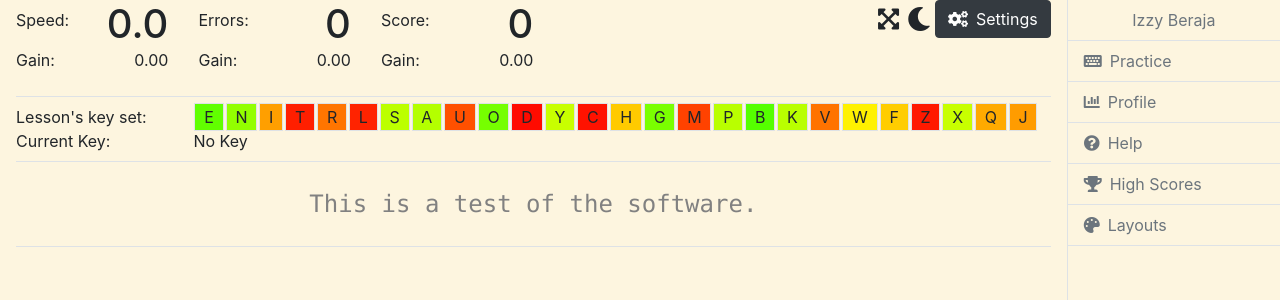
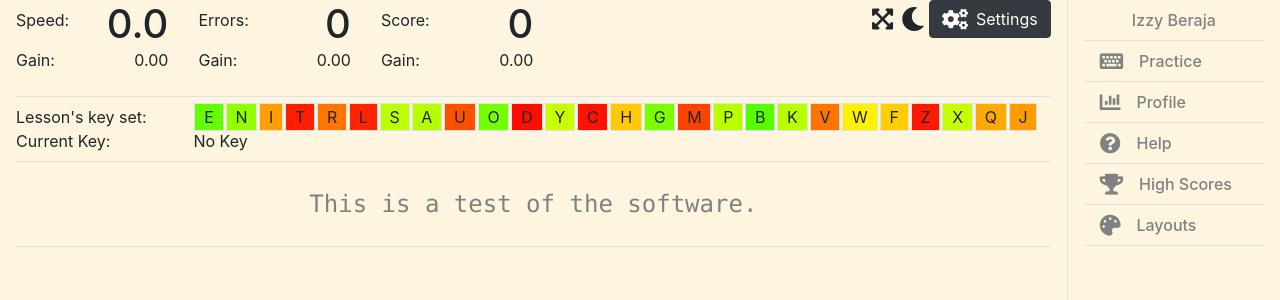
Before and after one commit to IzzyBeraja/Time-Manager-FrontEnd, a React (Create React App) app: page / in a window 1280 px wide. Shown: the top 300 px of the page. Built offline with nearby package versions, Linux system fonts and the light colour scheme.

Commit message:
Cleaned up the nav with scss 🧼

```diff
--- a/src/components/Navbar/Navbar.scss
+++ b/src/components/Navbar/Navbar.scss
@@ -0,0 +1,22 @@
+@import "layout/theme.scss";
+
+nav {
+  :first-child {
+    text-align: center;
+  }
+  position: sticky;
+  flex-direction: column;
+  font-weight: 500;
+  margin: 0 1rem;
+}
+
+.nav-link {
+  border-bottom: $borderStyle;
+  color: $grey;
+}
+
+i {
+  margin-right: 1rem;
+  font-size: 1.3rem;
+  vertical-align: middle;
+}
--- a/src/components/Navbar/Navbar.tsx
+++ b/src/components/Navbar/Navbar.tsx
@@ -4,31 +4,28 @@ import "./Navbar.scss";
 
 const Navbar = () => {
   return (
-    <nav className="nav flex-column sticky-top">
-      <Link
-        className="nav-link text-center border-bottom text-secondary"
-        to="/account"
-      >
+    <nav>
+      <Link className="nav-link" to="/account">
         Izzy Beraja
       </Link>
-      <Link className="nav-link border-bottom text-secondary" to="/">
-        <i className="fas fa-keyboard mr-2" />
+      <Link className="nav-link" to="/">
+        <i className="fas fa-keyboard" />
         Practice
       </Link>
-      <Link className="nav-link border-bottom text-secondary" to="/profile">
-        <i className="fas fa-chart-bar mr-2" />
+      <Link className="nav-link" to="/profile">
+        <i className="fas fa-chart-bar" />
         Profile
       </Link>
-      <Link className="nav-link border-bottom text-secondary" to="/help">
-        <i className="fas fa-question-circle mr-2" />
+      <Link className="nav-link" to="/help">
+        <i className="fas fa-question-circle" />
         Help
       </Link>
-      <Link className="nav-link border-bottom text-secondary" to="/highscores">
-        <i className="fas fa-trophy mr-2" />
+      <Link className="nav-link" to="/highscores">
+        <i className="fas fa-trophy" />
         High Scores
       </Link>
-      <Link className="nav-link border-bottom text-secondary" to="/layouts">
-        <i className="fas fa-palette mr-2" />
+      <Link className="nav-link" to="/layouts">
+        <i className="fas fa-palette" />
         Layouts
       </Link>
     </nav>
```
